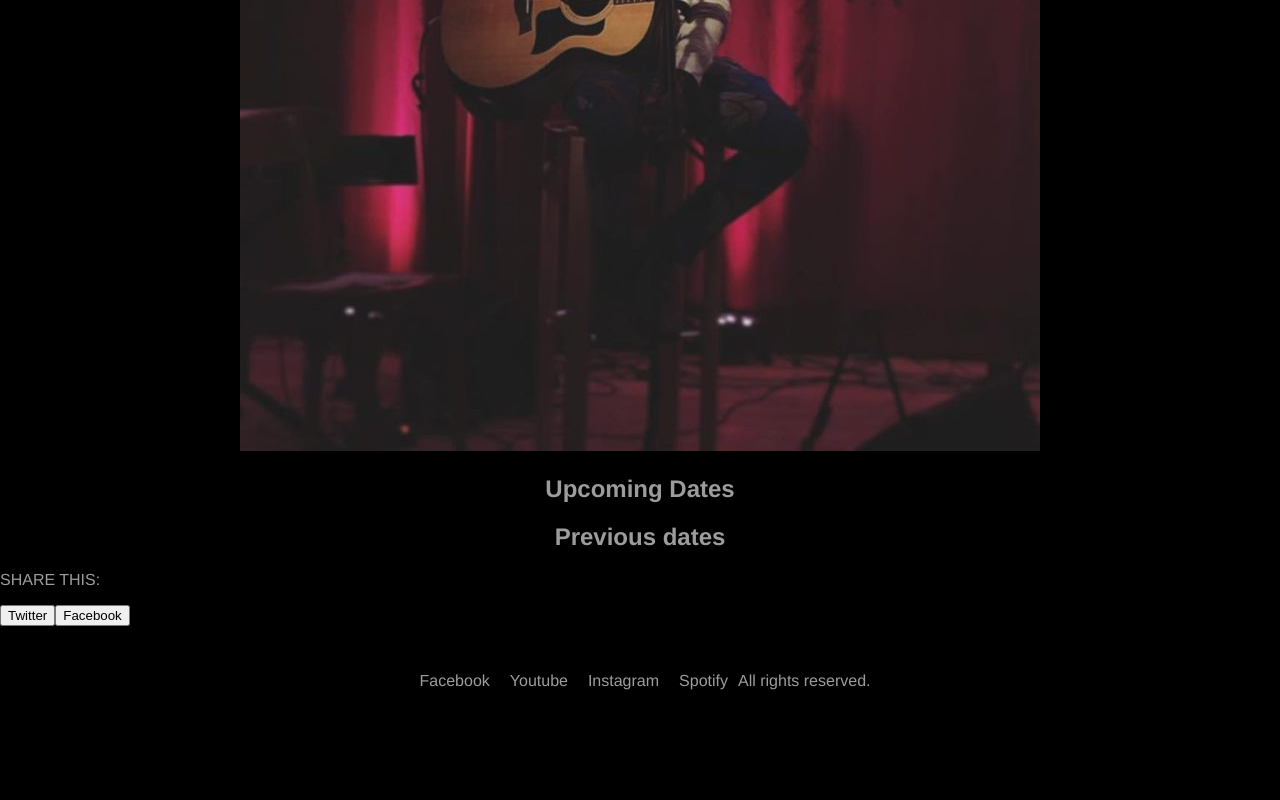
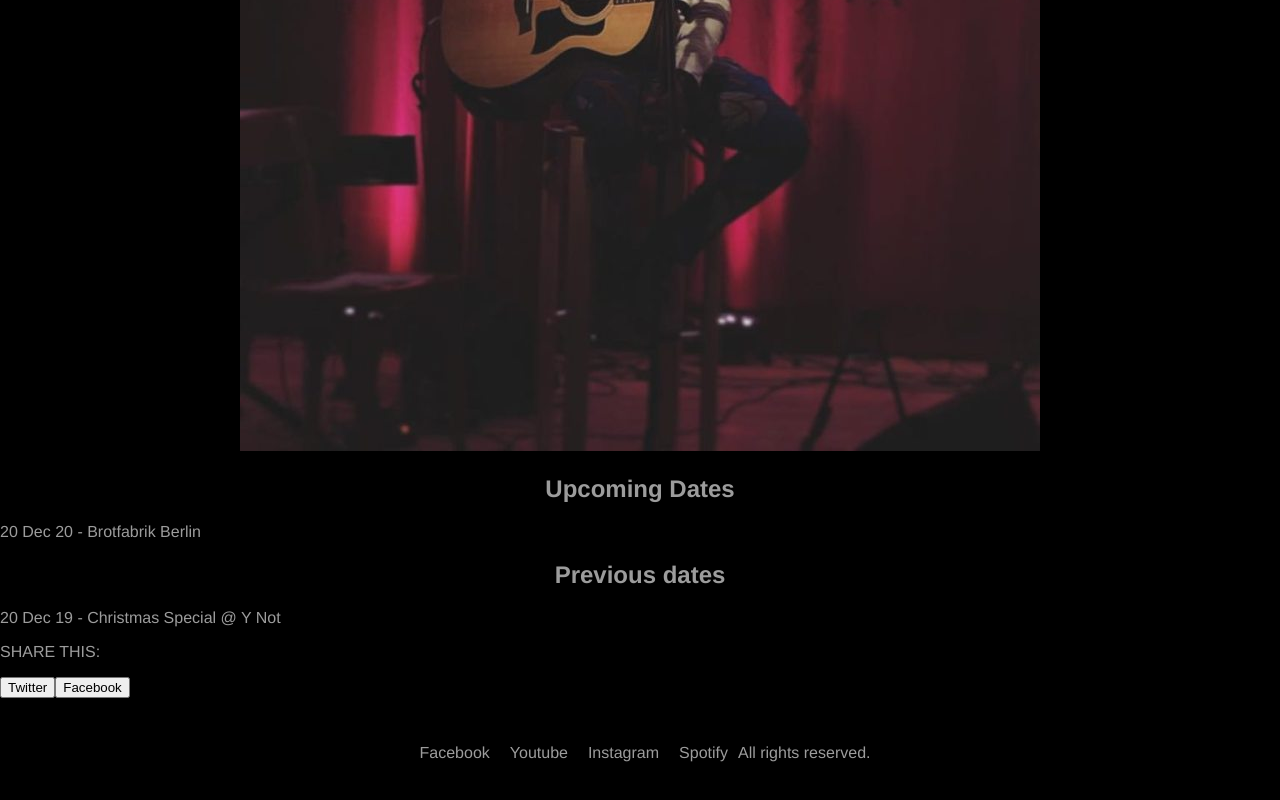
Before and after one commit to carlosmertens/diazno, a Next.js app: page / in a window 1280 px wide. Shown: the part 1648-2448 px from the top of the page. Before the commit the page ends 2384 px from the top, so only its background shows below. Built offline with nearby package versions, Linux system fonts and the light colour scheme.

Commit message:
create events components

```diff
--- /dev/null
+++ b/components/PreviousDates.js
@@ -0,0 +1,19 @@
+import React, { useState } from 'react';
+
+const PreviousDates = () => {
+  const [date, setDate] = useState('20 Dec 19');
+  const [event, setEvent] = useState('Christmas Special @ Y Not');
+
+  return (
+    <div className='previous-dates'>
+      <h2>Previous dates</h2>
+      <div>
+        <p>
+          {date} - {event}
+        </p>
+      </div>
+    </div>
+  );
+};
+
+export default PreviousDates;
--- /dev/null
+++ b/components/UpcomingDates.js
@@ -0,0 +1,18 @@
+import React, { useState } from 'react';
+
+const UpcomingDates = () => {
+  const [date, setDate] = useState('20 Dec 20');
+  const [event, setEvent] = useState('Brotfabrik Berlin');
+  return (
+    <div className='upcoming-dates'>
+      <h2>Upcoming Dates</h2>
+      <div>
+        <p>
+          {date} - {event}
+        </p>
+      </div>
+    </div>
+  );
+};
+
+export default UpcomingDates;
--- a/pages/index.js
+++ b/pages/index.js
@@ -1,5 +1,7 @@
 import PageLayout from '../components/PageLayout';
 import Description from '../components/Description';
+import UpcomingDates from '../components/UpcomingDates';
+import PreviousDates from '../components/PreviousDates';
 
 export default function Home() {
   return (
@@ -16,15 +18,9 @@ export default function Home() {
           <img src='/img/diazno.jpg' alt='Diazno' />
         </div>
 
-        <div className='upcoming-dates'>
-          <h2>Upcoming Dates</h2>
-          {/* TODO: Fetch data and populate a list */}
-        </div>
+        <UpcomingDates />
 
-        <div className='previous-dates'>
-          <h2>Previous dates</h2>
-          {/* TODO: Fetch data and populate a list */}
-        </div>
+        <PreviousDates />
 
         <div className='share-social'>
           <p>SHARE THIS:</p>
```
